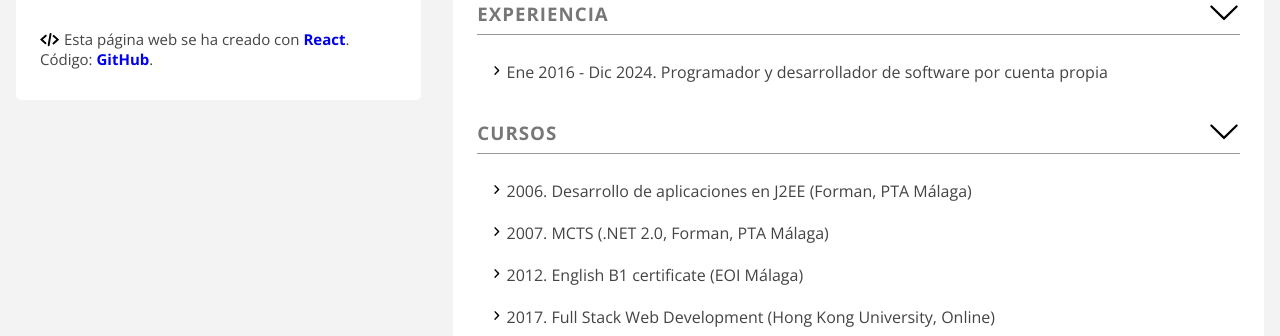
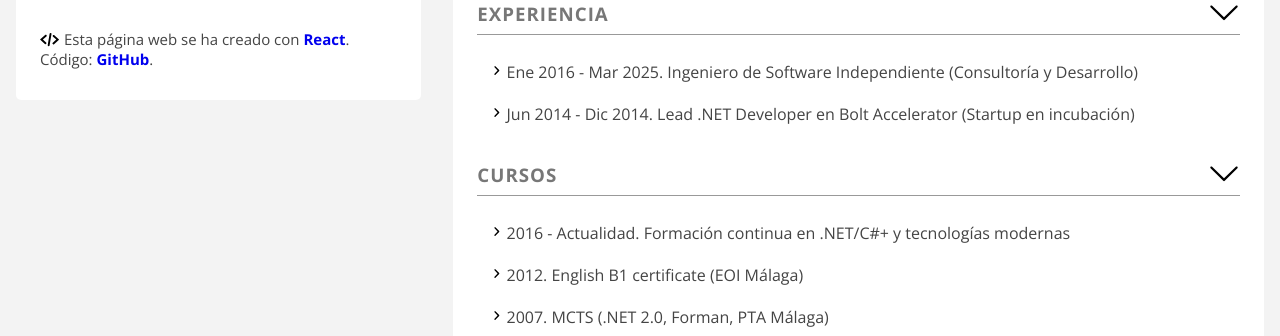
Before and after one commit to jcdotnet/react-lab, a React (Vite) app in the folder curriculum/: page / in a window 1280 px wide. Shown: the part 616-952 px from the top of the page. Built offline with nearby package versions, Linux system fonts and the light colour scheme; no server answers.

Commit message:
feat :: update education and jobs timeline

```diff
--- a/curriculum/src/shared/data.js
+++ b/curriculum/src/shared/data.js
@@ -1,5 +1,15 @@
 export const BACKGROUND = {
-	education: ["Ingeniería Técnica en Informática (Universidad de Málaga)"],
-	courses: ['2006. Desarrollo de aplicaciones en J2EE (Forman, PTA Málaga)', '2007. MCTS (.NET 2.0, Forman, PTA Málaga)', '2012. English B1 certificate (EOI Málaga)', '2017. Full Stack Web Development (Hong Kong University, Online)'],
-	jobs: ['Ene 2016 - Dic 2024. Programador y desarrollador de software por cuenta propia']
+	education: [
+		'Ingeniería Técnica en Informática (Universidad de Málaga)'
+	],
+	courses: [
+		'2016 - Actualidad. Formación continua en .NET/C#+ y tecnologías modernas',
+    	'2012. English B1 certificate (EOI Málaga)',
+        '2007. MCTS (.NET 2.0, Forman, PTA Málaga)',
+        '2006. Desarrollo de aplicaciones en J2EE (Forman, PTA Málaga)'
+	],
+	jobs: [
+		'Ene 2016 - Mar 2025. Ingeniero de Software Independiente (Consultoría y Desarrollo)',
+		'Jun 2014 - Dic 2014. Lead .NET Developer en Bolt Accelerator (Startup en incubación)'
+	]
 }
```
